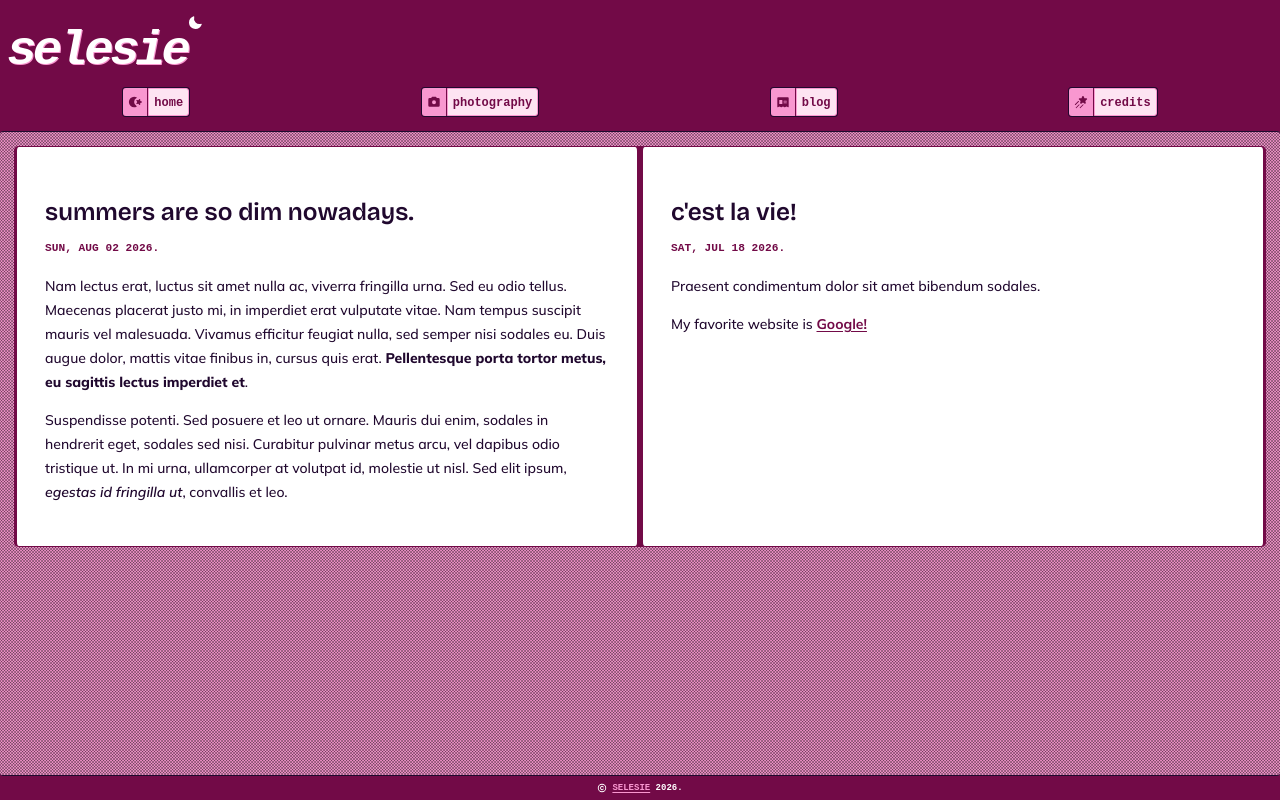
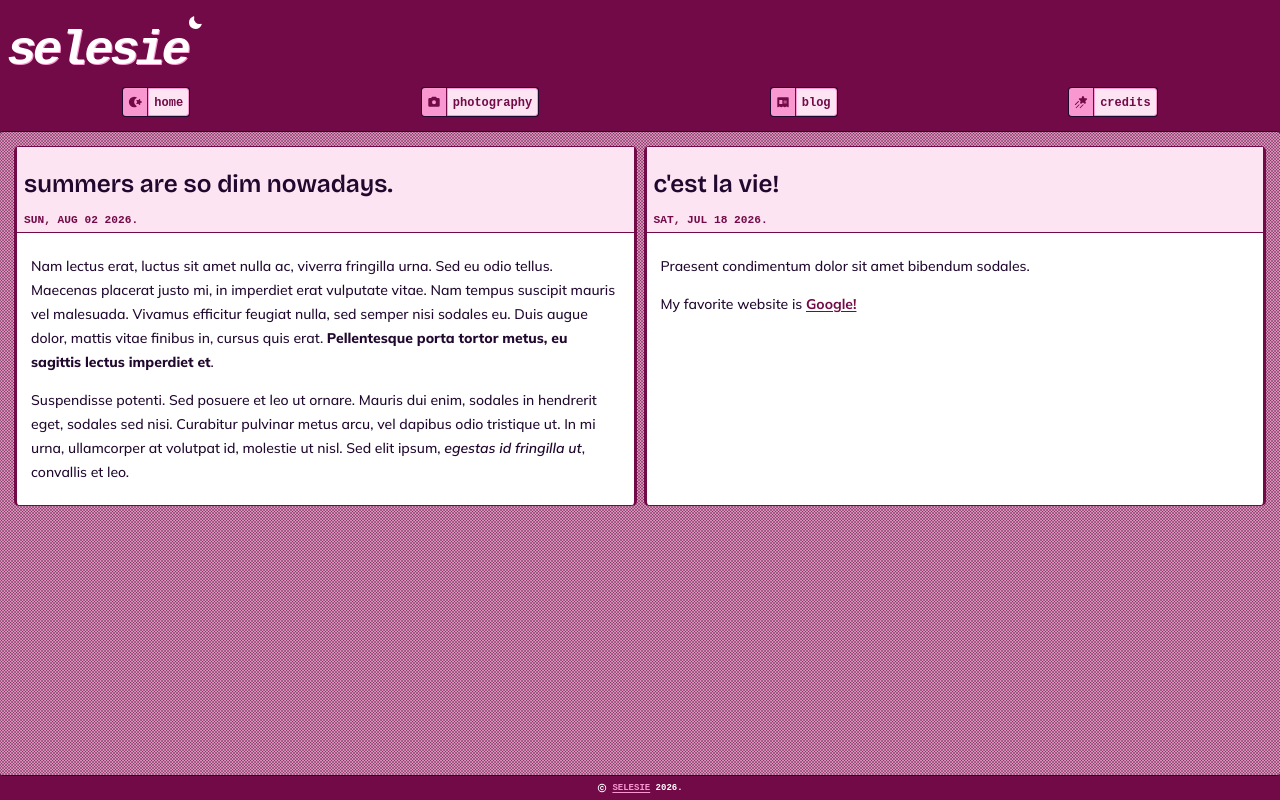
Before and after one commit to limetortillachip/selesie, a React (Create React App) app: page /blog in a window 1280 px wide. Built offline with nearby package versions, Linux system fonts and the light colour scheme; no server answers; a web font is replaced by a local one.

Commit message:
Minor changes

```diff
--- a/src/components/Post/Post.js
+++ b/src/components/Post/Post.js
@@ -14,6 +14,7 @@ function Post({ post }) {
     <article className={styles.post} key={post.id}>
       <div className={styles.text}>
         <div className={styles.title}>
+          <div>
             <h3>{post.title}</h3>
           </div>
           <div className={styles.date}>
@@ -21,6 +22,8 @@ function Post({ post }) {
               {postDateMonth}, {postDate}.
             </span>
           </div>
+        </div>
+
         <div className={styles.par}>
           {post.body.map((text, i) => {
             const jsxText = compiler(text);
--- a/src/components/Post/Post.module.sass
+++ b/src/components/Post/Post.module.sass
@@ -1,13 +1,17 @@
 @use '../../styles/base.sass' as *
 
 .post
-    +grid-flex($flow: row wrap)
     flex: 45%
     +borders
     border-block: 1px solid $accent2
     border-inline: 3px solid $accent2
 
 .title
+    background: $light
+    border-bottom: 1px solid $accent2
+
+    padding-inline: $cushion
+
     h3
         font:
             size: 1.75em
@@ -18,4 +22,7 @@
     color: $accent2
 
 .text
-    padding: $byte
+    @extend .column
+
+.par
+    padding: $cushion $bit
--- a/src/pages/Blog/Blog.module.sass
+++ b/src/pages/Blog/Blog.module.sass
@@ -5,7 +5,7 @@
 
 .posts
     +grid-flex($flow: row wrap)
-    background: $accent2
+    gap: $cushion
     border-radius: 5px
 
 /* small devices (phones, 900px and down) */
```
Lines whose indentation alone changed are shown as unchanged.
